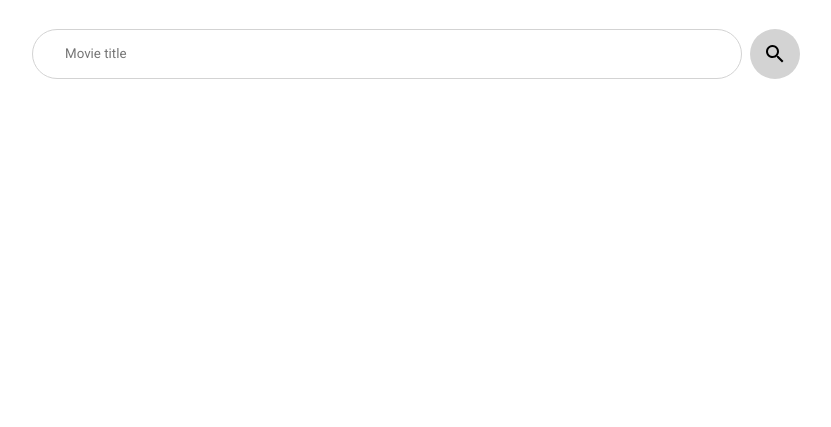
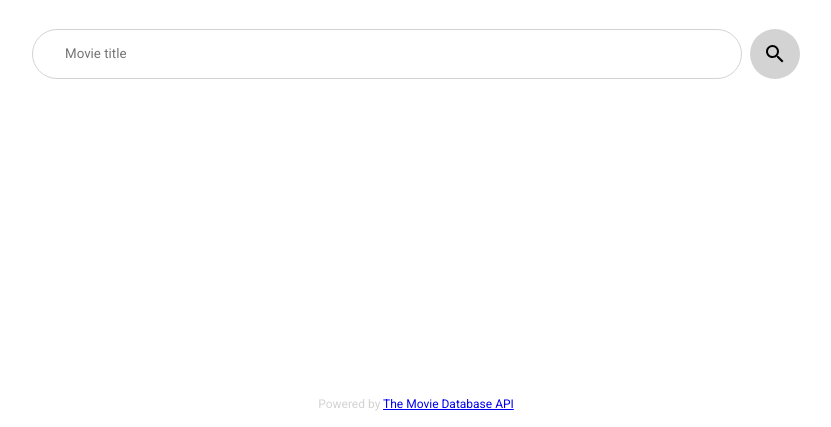
Before and after one commit to beterry/movie-api, a plain HTML site: page index.html in a window 1280 px wide. Shown: the part 373-800 px from the top of the page, without its empty margins (224-1055 px from the left). Drawn offline with nearby package versions, Linux system fonts and the light colour scheme.

Commit message:
add foot reference

```diff
--- a/index.html
+++ b/index.html
@@ -28,6 +28,8 @@
         <ul id="results"></ul>
     </section>
 
+    <p class="foot">Powered by <a href="https://www.themoviedb.org/">The Movie Database API</a></p>
+
     <script src="https://cdn.jsdelivr.net/npm/axios/dist/axios.min.js"></script>
     <script src="app.js"></script>
 </body>
--- a/styles.css
+++ b/styles.css
@@ -101,6 +101,14 @@ button:hover{
     padding: 0 1rem;
 }
 
+.foot{
+    position: absolute;
+    width: 100%;
+    text-align: center;
+    color: lightgray;
+    bottom: 1rem;
+}
+
 @media screen and (max-width: 48rem){
     #results{
         grid-template-columns: 1fr 1fr;
```
